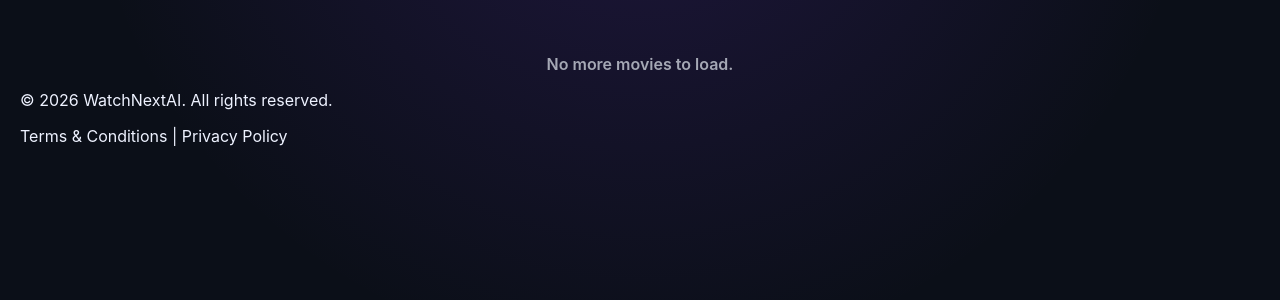
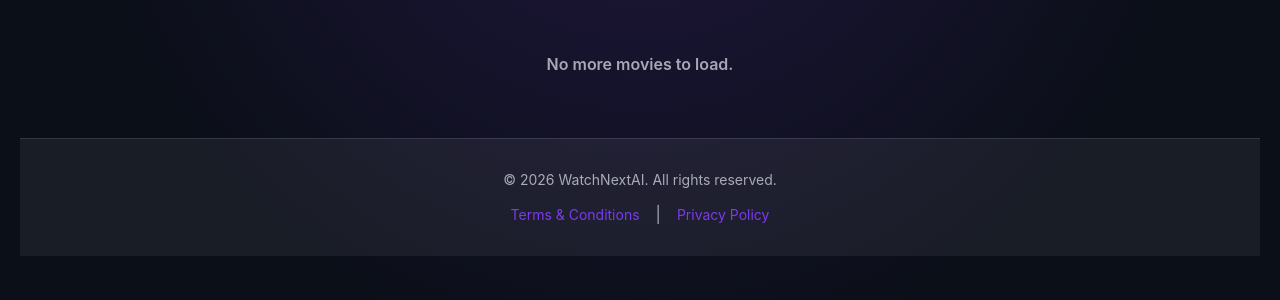
Before and after one commit to tirth6851/watchnextai, a Flask app: page / in a window 1280 px wide. Shown: the part 196-496 px from the top of the page. Run offline with Flask 3, Linux system fonts and the light colour scheme; data that the repository does not hold is empty.

Commit message:
Revise light theme colors and add footer styles
Updated light theme colors and added footer styles.

```diff
--- a/static/css/style.css
+++ b/static/css/style.css
@@ -11,14 +11,16 @@
 }
 
 html[data-theme="light"] {
-  --bg: #f8fafc;
-  --fg: #0f172a;
-  --muted: rgba(30, 41, 59, 0.7);
-  --card: rgba(15, 23, 42, 0.05);
-  --border: rgba(15, 23, 42, 0.12);
-  --accent: #2563eb;
-  --accent-soft: rgba(37, 99, 235, 0.18);
-  --shadow: 0 20px 50px rgba(15, 23, 42, 0.15);
+  --bg: #ffffff;
+  --fg: #1e293b;
+  --text: #334155;
+  --muted: #64748b;
+  --card: #f8fafc;
+  --border: #e2e8f0;
+  --primary: #8b5cf6;
+  --accent: #a78bfa;
+  --accent-soft: #c4b5fd;
+  --shadow: 0 4px 6px rgba(0, 0, 0, 0.07), 0 1px 3px rgba(0, 0, 0, 0.06);
 }
 
 * {
@@ -438,10 +440,56 @@ a {
     grid-template-columns: repeat(3, minmax(0, 1fr));
   }
 }
+/* Footer Styles */
+.footer {
+  margin-top: 4rem;
+  padding: 2rem 1rem;
+  background: var(--card);
+  border-top: 1px solid var(--border);
+  text-align: center;
+}
 
+.footer-content {
+  max-width: 1200px;
+  margin: 0 auto;
+  display: flex;
+  flex-direction: column;
+  gap: 1rem;
+  align-items: center;
+}
+
+.footer-content p {
+  margin: 0;
+  color: var(--muted);
+  font-size: 14px;
+}
+
+.footer-links {
+  display: flex;
+  gap: 1rem;
+  align-items: center;
+}
+
+.footer-links a {
+  color: var(--accent);
+  text-decoration: none;
+  font-size: 14px;
+  transition: color 0.2s;
+}
+
+.footer-links a:hover {
+  color: var(--primary);
+  text-decoration: underline;
+}
+
+.footer-links span {
+  color: var(--muted);
+}
 @media (max-width: 900px) {
   .navbar {
     flex-direction: column;
+
+
     align-items: stretch;
   }
   .nav-actions {
```
